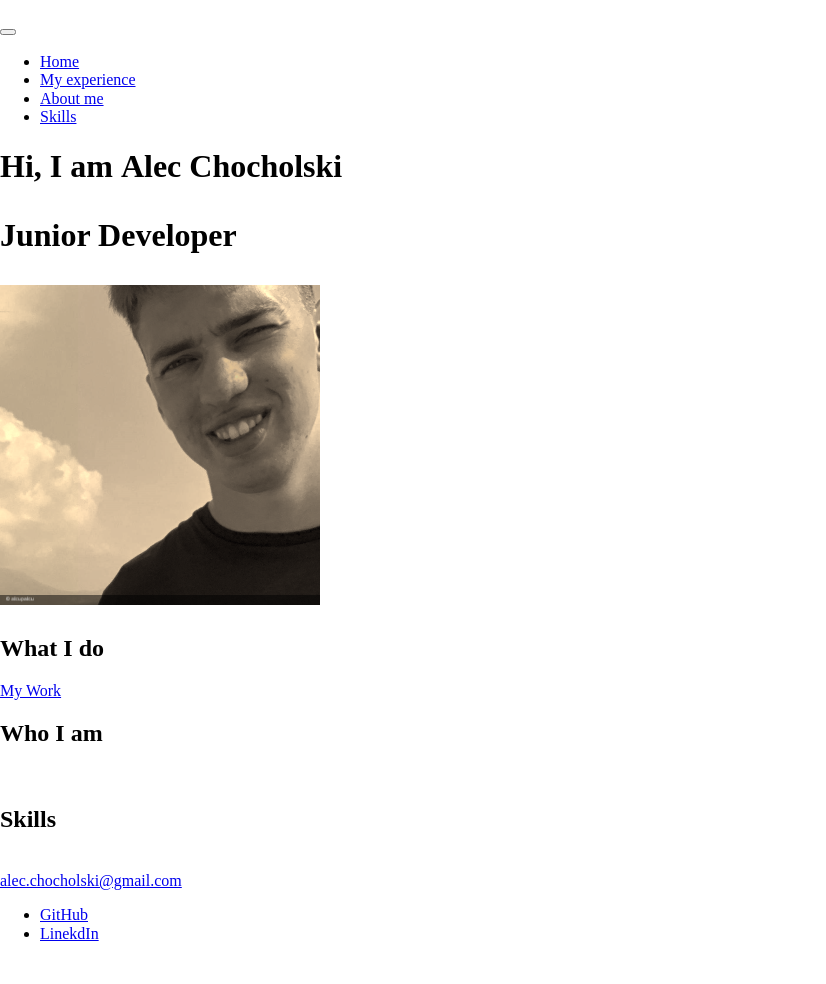
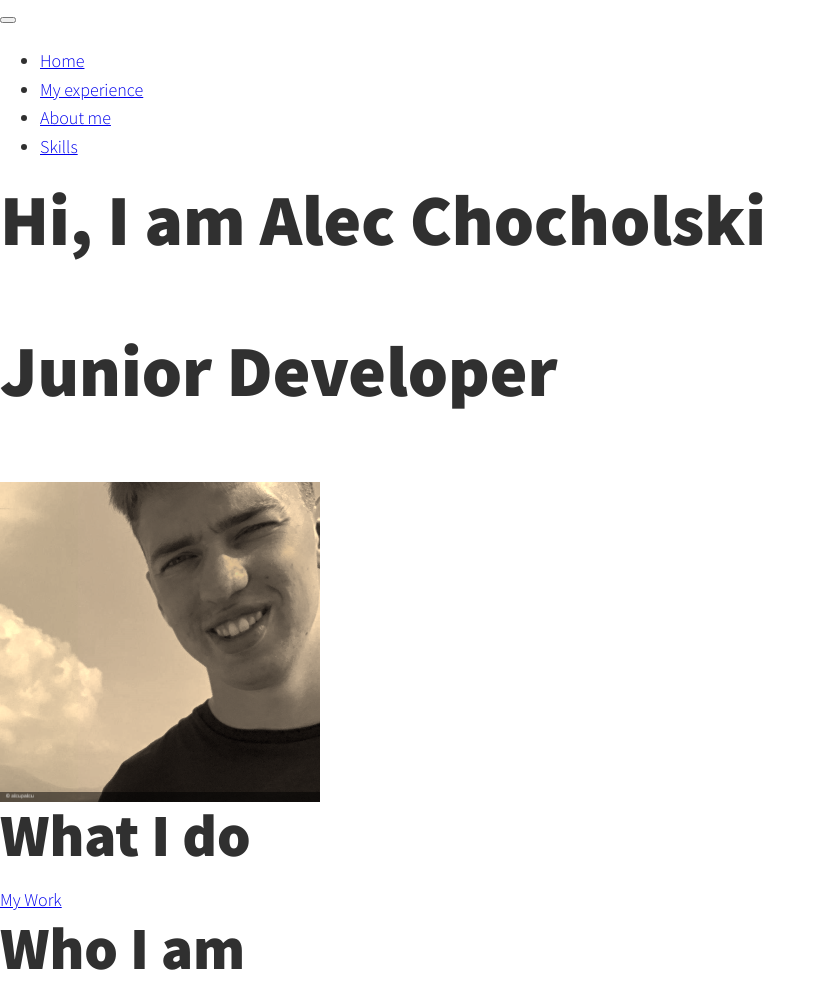
Before and after one commit to chocholski/chocholski.github.io, a plain HTML site: page index.html in a window 1280 px wide. Shown: the top 984 px of the page, without its empty margins (0-826 px from the left). Before the commit the page ends 959 px from the top, so only its background shows below. Drawn offline with nearby package versions, Linux system fonts and the light colour scheme.

Commit message:
Added css with the primary settings

```diff
--- /dev/null
+++ b/css/style.css
@@ -0,0 +1,70 @@
+/* Customizable settings */
+
+*,
+*::before,
+*::after {
+  box-sizing: border-box;
+}
+
+:root {
+  --ff-primary: "Source Sans Pro", sans-serif;
+  --ff-secondary: "Source Code Pro", monospace;
+
+  --fw-reg: 300;
+  --fw-bold: 900;
+
+  --clr-light: #fff;
+  --clr-dark: #303030;
+  --clr-accent: #16e8bd;
+
+  --fs-h1: 3rem;
+  --fs-h2: 2.25rem;
+  --fs-h3: 1.25rem;
+  --fs-body: 1rem;
+}
+
+@media (min-width: 800px) {
+  :root {
+    --fs-h1: 4.5rem;
+    --fs-h2: 3.75rem;
+    --fs-h3: 1.5rem;
+    --fs-body: 1.125rem;
+  }
+}
+
+/* General settings */
+
+body {
+  background: var(--clr-light);
+  color: var(--clr-dark);
+  margin: 0;
+  font-family: var(--ff-primary);
+  font-size: var(--fs-body);
+  line-height: 1.6;
+}
+
+img {
+  display: block;
+  max-width: 100%;
+}
+
+/* Typography */
+
+h1,
+h2,
+h3 {
+  line-height: 1.1;
+  margin: 0;
+}
+
+h1 {
+  font-size: var(--fs-h1);
+}
+
+h2 {
+  font-size: var(--fs-h2);
+}
+
+h3 {
+  font-size: var(--fs-h3);
+}
--- a/index.html
+++ b/index.html
@@ -10,6 +10,10 @@
     href="https://cdnjs.cloudflare.com/ajax/libs/font-awesome/5.11.2/css/all.css"
     integrity="sha256-46qynGAkLSFpVbEbog43gvNhfr0j+BmwXdxFgVK/Kvc="
     crossorigin="annonymous">
+    <!-- Fonts used -->
+    <link rel="stylesheet" href="https://fonts.googleapis.com/css?family=Source+Code+Pro:400,900|Source+Sans+Pro:300,900&dplay=swap">
+    <!-- My css file -->
+    <link rel="stylesheet" href="css/style.css">
   </head>
   <body>
     <header>
```
